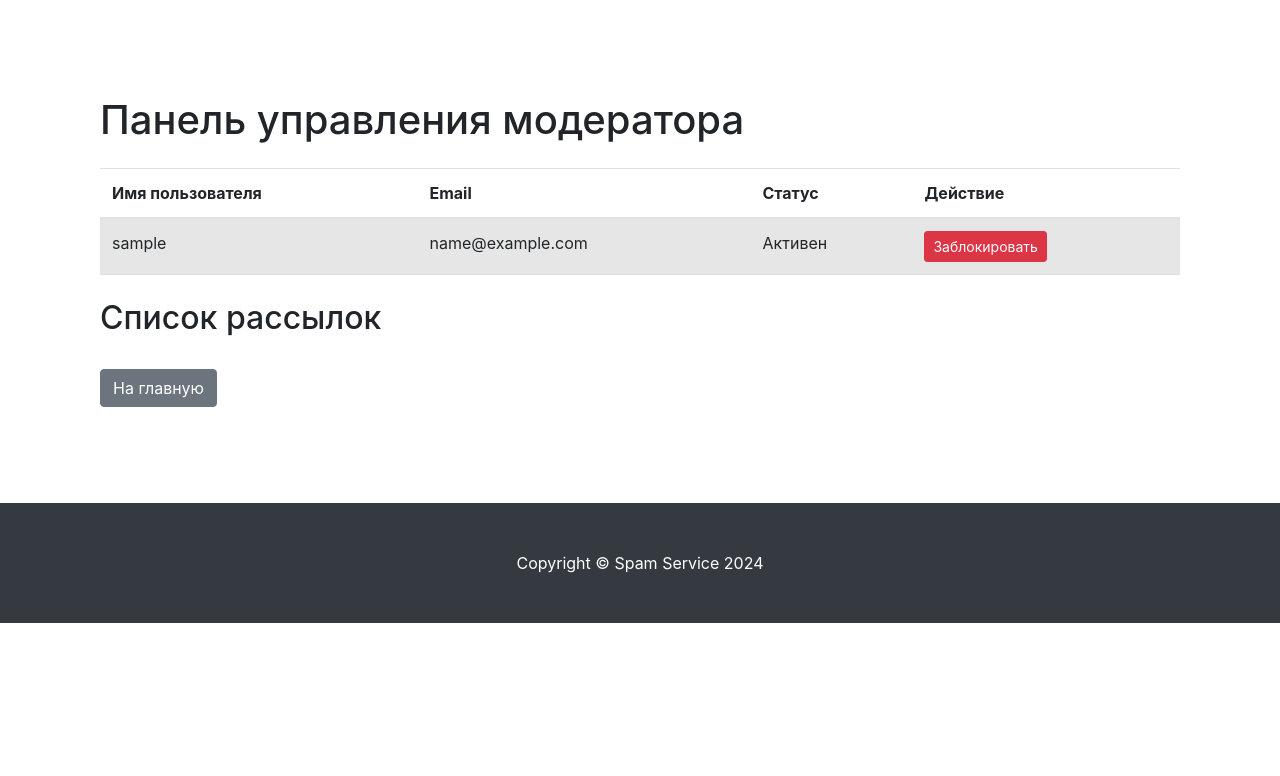
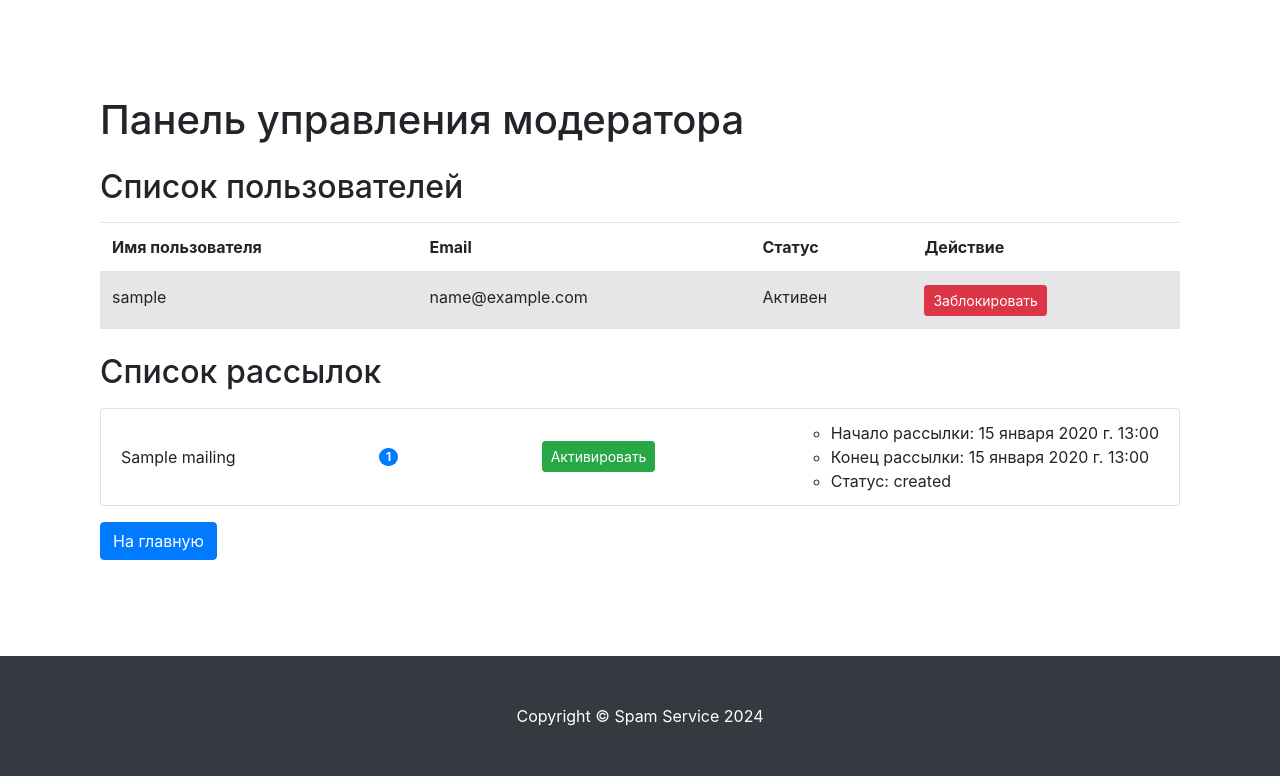
Before and after one commit to EvgeniiErmak/Django_Spam_Service_2024, a Django app: page /users/moderator_dashboard/ in a window 1280 px wide. Shown: the part 80-856 px from the top of the page. Before the commit the page ends 703 px from the top, so only its background shows below. Run offline with Django 5.2, Linux system fonts and the light colour scheme; a user stored in the database is signed in; tables that the repository leaves empty hold one stand-in row (values such as "Sample post"); some libraries are stand-ins or nearby versions.

Commit message:
Панель модератора - НЕ доделана № 2

```diff
--- a/users/templates/users/moderator_dashboard.html
+++ b/users/templates/users/moderator_dashboard.html
@@ -8,6 +8,7 @@
 {% block content %}
     <div class="container">
         <h1 class="mt-5 mb-4">Панель управления модератора</h1>
+        <h2 class="mb-3">Список пользователей</h2>
         <table class="table table-striped">
             <thead>
                 <tr>
@@ -43,26 +44,36 @@
             </tbody>
         </table>
     </div>
+
     <div class="container mt-3">
         <h2 class="mt-4 mb-3">Список рассылок</h2>
         <ul class="list-group">
             {% for mailing in mailings %}
             <li class="list-group-item d-flex justify-content-between align-items-center">
                 {{ mailing.title }}
-                <div>
-                    {% if not user.is_superuser %}
+                <span class="badge badge-primary badge-pill">{{ mailing.clients.count }}</span>
                 <form method="post">
                     {% csrf_token %}
                     <input type="hidden" name="mailing_id" value="{{ mailing.id }}">
-                        <button type="submit" name="disable_mailing" class="btn btn-danger btn-sm">Отключить</button>
+                    {% if mailing.status == 'created' %}
+                        <button type="submit" name="activate_mailing" class="btn btn-success btn-sm">Активировать</button>
+                    {% elif mailing.status == 'started' %}
+                        <button type="submit" name="complete_mailing" class="btn btn-warning btn-sm">Завершить</button>
+                    {% else %}
+                        <button type="button" class="btn btn-secondary btn-sm" disabled>Завершена</button>
+                    {% endif %}
                 </form>
-                    {% endif %}
-                </div>
+                <ul>
+                    <li>Начало рассылки: {{ mailing.start_time }}</li>
+                    <li>Конец рассылки: {% if mailing.end_time %}{{ mailing.end_time }}{% else %}Не завершена{% endif %}</li>
+                    <li>Статус: {{ mailing.status }}</li>
+                </ul>
             </li>
             {% endfor %}
         </ul>
     </div>
+
     <div class="container mt-3">
-        <a href="{% url 'mailing_service:home' %}" class="btn btn-secondary">На главную</a>
+        <a href="{% url 'mailing_service:home' %}" class="btn btn-primary">На главную</a>
     </div>
 {% endblock %}
--- a/users/views.py
+++ b/users/views.py
@@ -16,6 +16,8 @@ from django.views import View
 from django.contrib.auth.mixins import PermissionRequiredMixin
 from django.shortcuts import render, redirect, get_object_or_404
 from django.urls import reverse
+from mailing_service.models import Mailing
+from users.models import User
 
 
 class ModeratorDashboardView(PermissionRequiredMixin, View):
@@ -25,12 +27,16 @@ class ModeratorDashboardView(PermissionRequiredMixin, View):
     def get(self, request):
         # Получаем список всех пользователей
         users = User.objects.all()
-        # Передаем значение has_perm в контекст шаблона
-        return render(request, 'users/moderator_dashboard.html', {'users': users, 'has_perm_can_view_dashboard': request.user.has_perm('users.can_view_dashboard')})
+        # Получаем список всех рассылок
+        mailings = Mailing.objects.all()
+        # Передаем значения в контекст шаблона
+        return render(request, 'users/moderator_dashboard.html', {'users': users, 'mailings': mailings, 'has_perm_can_view_dashboard': request.user.has_perm('users.can_view_dashboard')})
 
     def post(self, request):
         # Получаем список всех пользователей
         users = User.objects.all()
+        # Получаем список всех рассылок
+        mailings = Mailing.objects.all()
 
         # Проверяем, был ли передан POST-запрос для блокировки пользователя
         if 'block_user' in request.POST:
@@ -50,7 +56,16 @@ class ModeratorDashboardView(PermissionRequiredMixin, View):
             # После разблокировки пользователя перенаправляем на страницу с пользователями
             return redirect(reverse('users:moderator_dashboard'))
 
-        return render(request, 'users/moderator_dashboard.html', {'users': users})
+        # Проверяем, был ли передан POST-запрос для отключения рассылки
+        elif 'disable_mailing' in request.POST:
+            mailing_id = request.POST.get('mailing_id')
+            mailing = get_object_or_404(Mailing, id=mailing_id)
+            mailing.is_active = False
+            mailing.save()
+            # После отключения рассылки перенаправляем на страницу с пользователями
+            return redirect(reverse('users:moderator_dashboard'))
+
+        return render(request, 'users/moderator_dashboard.html', {'users': users, 'mailings': mailings})
 
 
 class ProfileView(View):
```
Also changed, not shown: mailing_service/templates/mailing_service/mailing_list.html (line endings or trailing spaces). Lines whose indentation alone changed are shown as unchanged.
